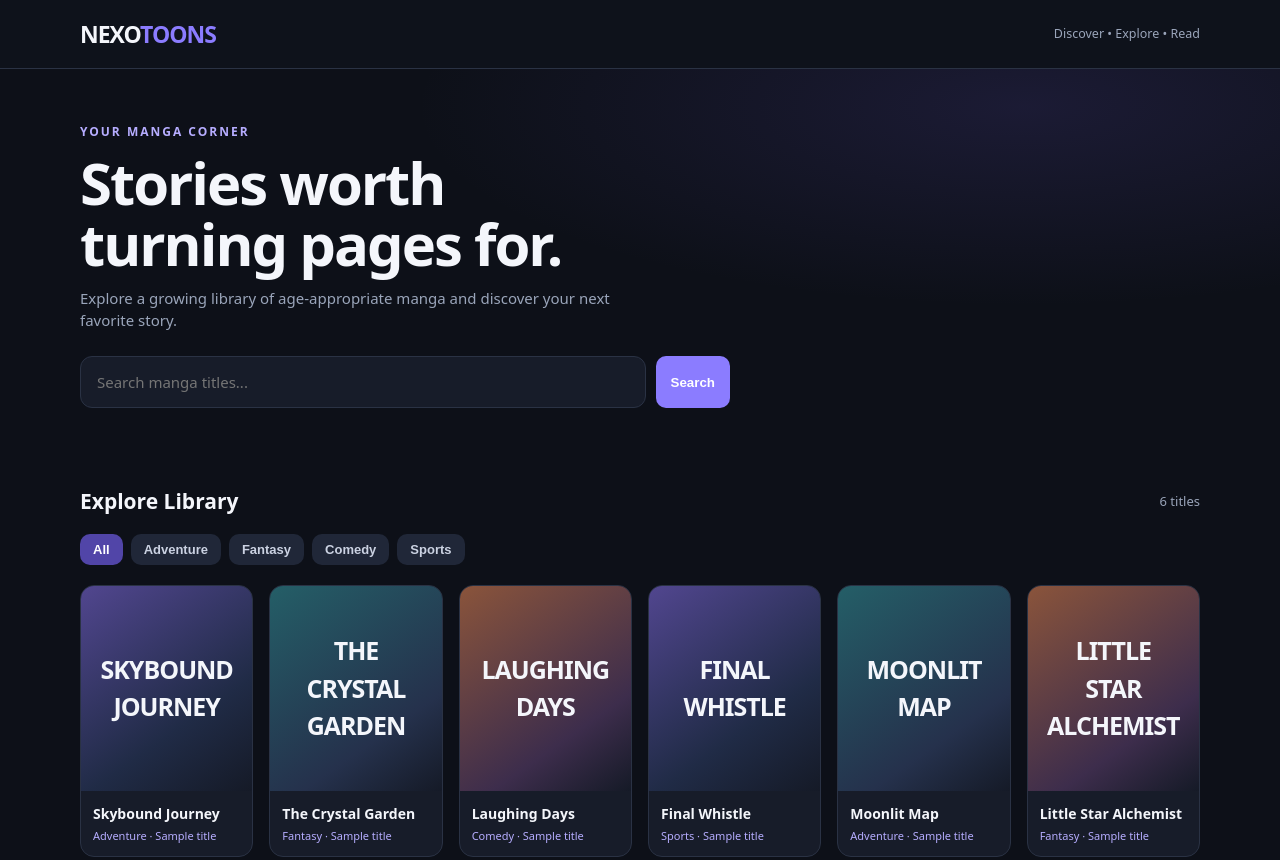
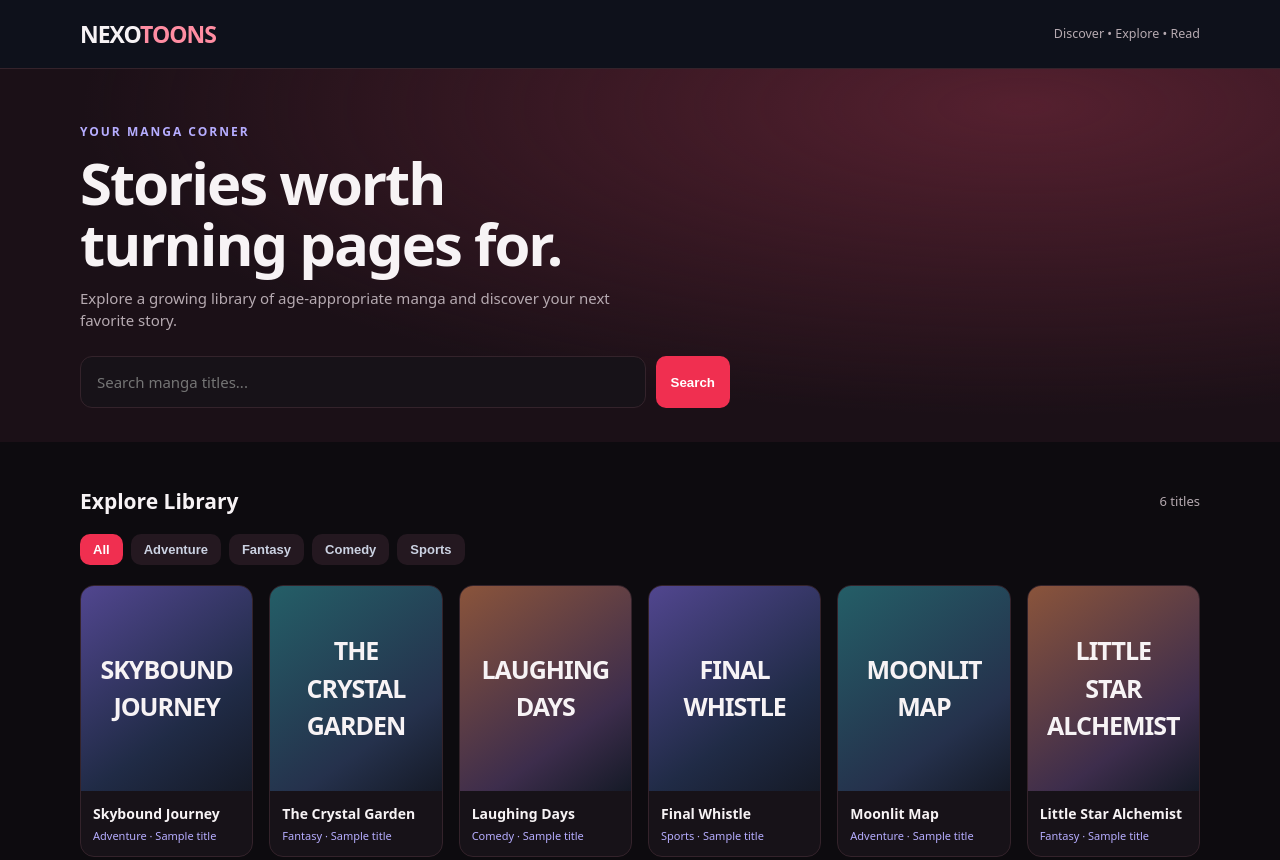
Before and after one commit to wade1660599-wq/nexotoons, a plain HTML site: page index.html in a window 1280 px wide. Shown: the top 860 px of the page. Drawn offline with Linux system fonts and the light colour scheme.

Commit message:
Update index.html

```diff
--- a/index.html
+++ b/index.html
@@ -32,6 +32,35 @@ footer{border-top:1px solid var(--line);padding:25px 0;color:var(--muted);font-s
 dialog{width:min(520px,92%);border:1px solid var(--line);border-radius:16px;background:var(--panel);color:var(--text);padding:22px}
 dialog::backdrop{background:#000b}dialog h2{margin-bottom:8px}dialog p{color:var(--muted)}.close{float:right;background:var(--panel2)}
 @media(max-width:520px){.hero{padding-top:38px}.searchrow{flex-direction:column}.searchrow button{width:100%}.grid{grid-template-columns:repeat(2,minmax(0,1fr))}.cover{height:180px}}
+:root {
+  --bg: #0d0b0f !important;
+  --panel: #171218 !important;
+  --panel2: #241820 !important;
+  --text: #f7f3f5 !important;
+  --muted: #b6aab1 !important;
+  --accent: #f02f50 !important;
+  --line: #34232b !important;
+}
+
+.hero {
+  background: radial-gradient(ellipse at 80% 10%, #55202f, transparent 65%), #1b1017 !important;
+}
+
+.hero h1 span,
+.brand span {
+  color: #ff8da2 !important;
+}
+
+.chip.active,
+.searchrow button {
+  background: #f02f50 !important;
+  color: white !important;
+}
+
+.card {
+  background: #171218 !important;
+  border-color: #34232b !important;
+}
 </style>
 </head>
 <body>
```
